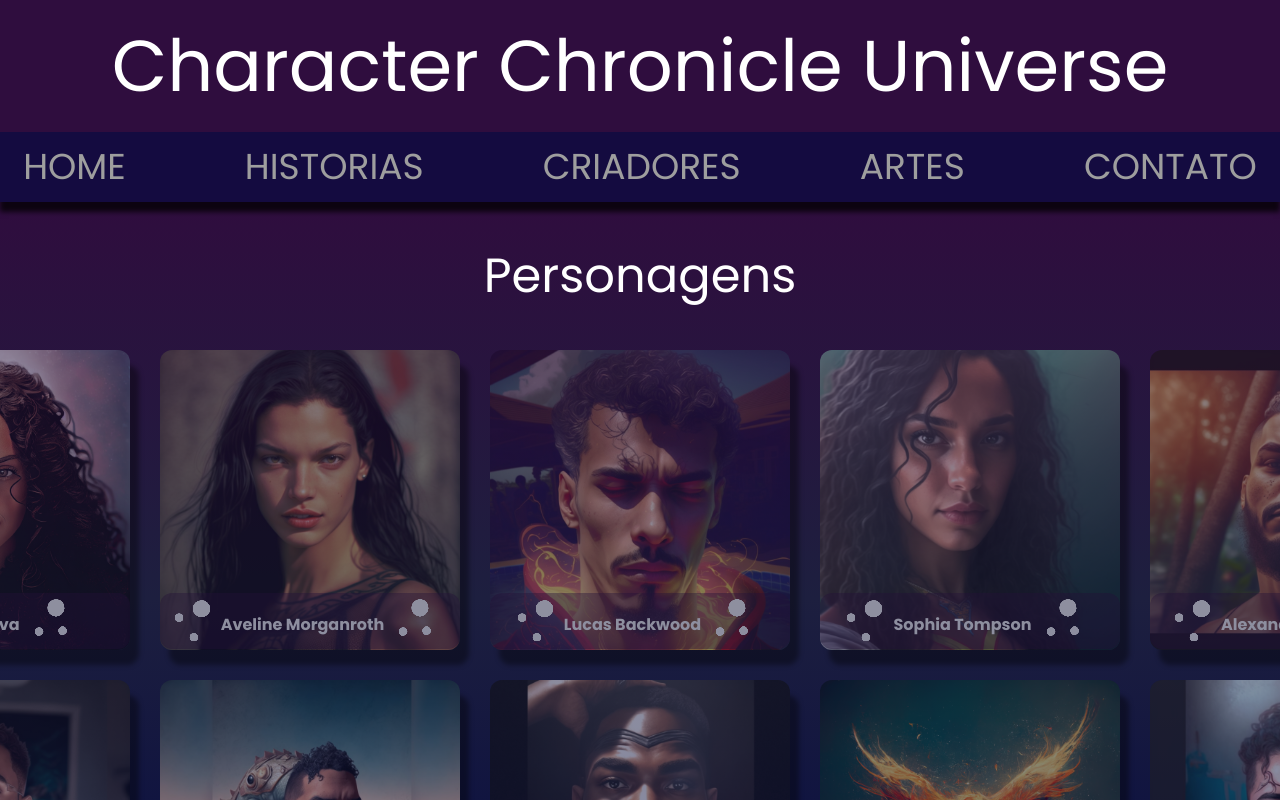
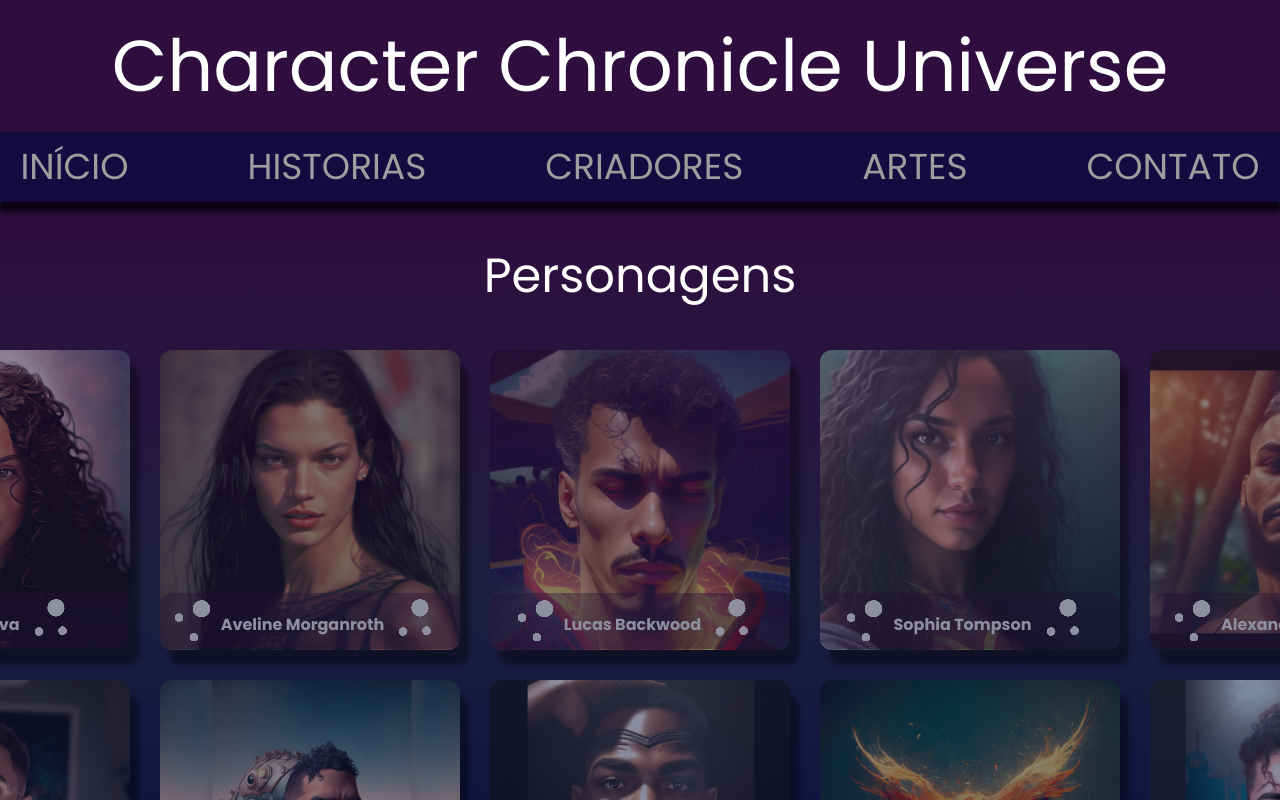
Before and after one commit to MahFelix/Chronicle, a React (Vite) app: page / in a window 1280 px wide. Shown: the top 800 px of the page. Built offline with nearby package versions, Linux system fonts and the light colour scheme.

Commit message:
🧱Alteração de Texto Navbar

```diff
--- a/src/App.jsx
+++ b/src/App.jsx
@@ -15,7 +15,7 @@ function App() {
 
       <navbar className='justify-center items-center bg-[#140B40]'>
         <ul className="flex gap-[119px] text-4xl text-[#9E9E9E] ">
-          <li className="text-[#9E9E9E]"> HOME </li>
+          <li className="text-[#9E9E9E]"> INÍCIO </li>
           <li className="text-[#9E9E9E]"> HISTORIAS </li>
           <li className="text-[#9E9E9E]"> CRIADORES</li>
           <li className="text-[#9E9E9E]"> ARTES </li>
```
